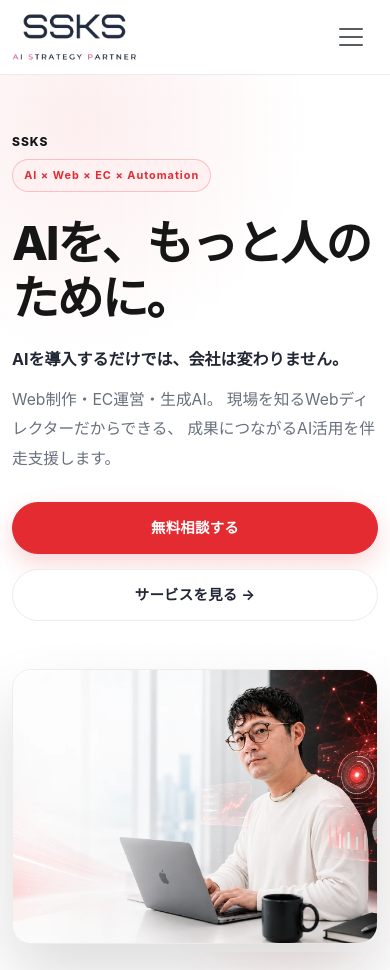
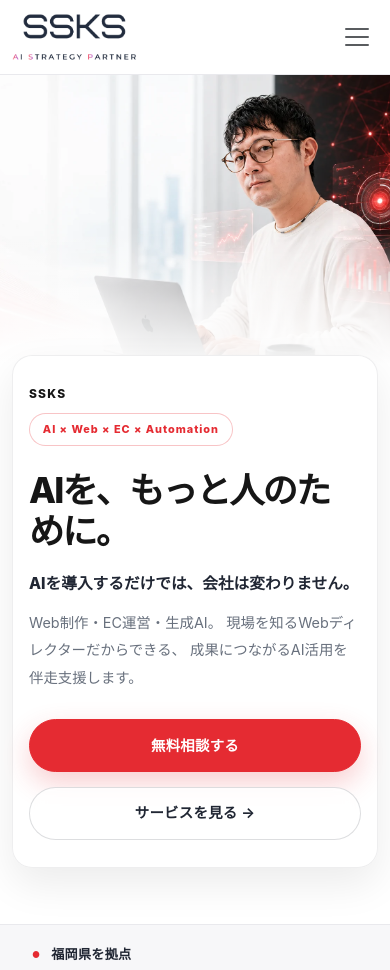
Before and after one commit to ssks-work/ssks-v2, a plain HTML site: page index.html in a window 390 px wide. Shown: the top 970 px of the page. Drawn offline with nearby package versions, Linux system fonts and the light colour scheme.

Commit message:
Rebuild hero with full background

```diff
--- a/assets/css/style.css
+++ b/assets/css/style.css
@@ -2,13 +2,18 @@
   --ssks-red: #e52b32;
   --ssks-red-dark: #c91f27;
   --ssks-red-light: #fff1f2;
+
   --ssks-black: #161616;
   --ssks-text: #202633;
   --ssks-gray: #68707d;
-  --ssks-border: #ececef;
-  --ssks-background: #f8f8f9;
+
+  --ssks-border: #e9e9ed;
+  --ssks-background: #f7f7f9;
   --ssks-white: #fff;
+
+  --header-height: 78px;
 }
+
 
 /* =========================
    Base
@@ -16,6 +21,7 @@
 
 html {
   scroll-behavior: smooth;
+  scroll-padding-top: var(--header-height);
 }
 
 body {
@@ -35,9 +41,9 @@ body {
   -webkit-font-smoothing: antialiased;
 }
 
-img {
+img,
+svg {
   max-width: 100%;
-  height: auto;
 }
 
 a {
@@ -50,14 +56,16 @@ a {
 ========================= */
 
 .site-header {
-  position: relative;
+  position: sticky;
+  top: 0;
   z-index: 1000;
   border-bottom: 1px solid var(--ssks-border);
   background: rgb(255 255 255 / 94%);
+  backdrop-filter: blur(16px);
 }
 
 .site-header .navbar {
-  min-height: 78px;
+  min-height: var(--header-height);
   padding-block: 0.5rem;
 }
 
@@ -67,12 +75,18 @@ a {
   height: auto;
 }
 
+.navbar-toggler {
+  padding: 0.4rem;
+  border: 0;
+  box-shadow: none !important;
+}
+
 .site-header .nav-link {
   position: relative;
   padding: 0.75rem 0.9rem !important;
   color: var(--ssks-text);
   font-size: 0.875rem;
-  font-weight: 600;
+  font-weight: 700;
 }
 
 .site-header .nav-link::after {
@@ -117,15 +131,15 @@ a {
     color 0.2s ease,
     background-color 0.2s ease,
     border-color 0.2s ease,
-    transform 0.2s ease,
-    box-shadow 0.2s ease;
+    box-shadow 0.2s ease,
+    transform 0.2s ease;
 }
 
 .btn-brand {
   color: var(--ssks-white);
   border-color: var(--ssks-red);
   background: var(--ssks-red);
-  box-shadow: 0 0.6rem 1.5rem rgb(229 43 50 / 20%);
+  box-shadow: 0 0.7rem 1.7rem rgb(229 43 50 / 23%);
 }
 
 .btn-brand:hover,
@@ -133,14 +147,15 @@ a {
   color: var(--ssks-white);
   border-color: var(--ssks-red-dark);
   background: var(--ssks-red-dark);
-  box-shadow: 0 0.8rem 2rem rgb(201 31 39 / 24%);
+  box-shadow: 0 1rem 2rem rgb(201 31 39 / 27%);
   transform: translateY(-2px);
 }
 
 .btn-outline-brand {
   color: var(--ssks-text);
-  border-color: var(--ssks-border);
-  background: var(--ssks-white);
+  border-color: rgb(20 25 35 / 14%);
+  background: rgb(255 255 255 / 82%);
+  backdrop-filter: blur(8px);
 }
 
 .btn-outline-brand:hover,
@@ -158,79 +173,95 @@ a {
 
 .hero {
   position: relative;
+  display: flex;
+  min-height: calc(100svh - var(--header-height));
+  align-items: center;
   overflow: hidden;
-  padding-block: clamp(5rem, 10vw, 9rem);
-  background:
-    linear-gradient(rgb(255 255 255 / 96%), rgb(255 255 255 / 96%)),
-    linear-gradient(to right, #ececef 1px, transparent 1px),
-    linear-gradient(to bottom, #ececef 1px, transparent 1px);
-  background-size:
-    auto,
-    32px 32px,
-    32px 32px;
+  padding-block: clamp(5rem, 9vw, 8rem);
+
+  background-color: var(--ssks-white);
+  background-image:
+    linear-gradient(
+      90deg,
+      rgb(255 255 255 / 99%) 0%,
+      rgb(255 255 255 / 96%) 28%,
+      rgb(255 255 255 / 78%) 45%,
+      rgb(255 255 255 / 30%) 62%,
+      rgb(255 255 255 / 5%) 78%,
+      transparent 100%
+    ),
+    url("../img/hero.webp");
+
+  background-repeat: no-repeat;
+  background-position: center center;
+  background-size: cover;
 }
 
 .hero::before {
   position: absolute;
-  top: -12rem;
-  left: -10rem;
-  width: 30rem;
-  height: 30rem;
+  inset: 0;
   content: "";
-  border-radius: 50%;
-  background: radial-gradient(
-    circle,
-    rgb(229 43 50 / 8%),
-    transparent 68%
-  );
+  background:
+    linear-gradient(
+      180deg,
+      rgb(255 255 255 / 0%) 0%,
+      rgb(255 255 255 / 0%) 75%,
+      rgb(255 255 255 / 30%) 100%
+    );
   pointer-events: none;
 }
 
-.hero-content {
+.hero .container {
   position: relative;
   z-index: 2;
-  max-width: 600px;
+}
+
+.hero-content {
+  width: min(100%, 610px);
 }
 
 .brand-name {
+  margin-bottom: 0.35rem;
   color: var(--ssks-black);
   font-size: 0.75rem;
   font-weight: 800;
-  letter-spacing: 0.08em;
+  letter-spacing: 0.1em;
 }
 
 .hero-category {
   display: inline-flex;
-  padding: 0.35rem 0.7rem;
+  margin-bottom: 2rem;
+  padding: 0.38rem 0.8rem;
   color: var(--ssks-red);
-  border: 1px solid rgb(229 43 50 / 25%);
+  border: 1px solid rgb(229 43 50 / 28%);
   border-radius: 999px;
-  background: var(--ssks-red-light);
+  background: rgb(255 255 255 / 76%);
+  backdrop-filter: blur(8px);
   font-size: 0.68rem;
-  font-weight: 700;
+  font-weight: 800;
   letter-spacing: 0.09em;
 }
 
 .hero-title {
-  max-width: 560px;
-  margin-bottom: 1.5rem;
+  max-width: 620px;
+  margin-bottom: 1.6rem;
   color: var(--ssks-black);
-  font-size: clamp(2.4rem, 5vw, 4.7rem);
+  font-size: clamp(2.7rem, 5.5vw, 5.1rem);
   font-weight: 800;
-  line-height: 1.18;
-  letter-spacing: -0.045em;
+  line-height: 1.15;
+  letter-spacing: -0.052em;
 }
 
 .hero-intro {
-  margin-bottom: 0.65rem;
+  margin-bottom: 0.7rem;
   color: var(--ssks-text);
   font-size: clamp(1rem, 1.6vw, 1.2rem);
-  font-weight: 700;
+  font-weight: 800;
 }
 
 .hero-description {
-  max-width: 560px;
-  margin-bottom: 2.25rem;
+  max-width: 570px;
+  margin-bottom: 2.3rem;
   color: var(--ssks-gray);
   font-size: 0.98rem;
   line-height: 2;
@@ -243,57 +274,19 @@ a {
 }
 
 .hero-buttons .btn {
-  min-width: 165px;
-  padding: 0.9rem 1.5rem;
+  min-width: 170px;
+  padding: 0.92rem 1.55rem;
   font-size: 0.9rem;
-}
-
-.hero-image-wrap {
-  position: relative;
-  width: 100%;
-  max-width: 720px;
-  margin-left: auto;
-}
-
-.hero-image-wrap::before {
-  position: absolute;
-  right: -1.5rem;
-  bottom: -1.5rem;
-  width: 65%;
-  height: 65%;
-  content: "";
-  border-radius: 50%;
-  background: radial-gradient(
-    circle,
-    rgb(229 43 50 / 22%),
-    transparent 70%
-  );
-  filter: blur(28px);
-  pointer-events: none;
-}
-
-.hero-image {
-  position: relative;
-  z-index: 1;
-  display: block;
-  width: 100%;
-  height: auto;
-  aspect-ratio: 16 / 9;
-  object-fit: cover;
-  object-position: center;
-  border: 1px solid rgb(20 25 35 / 8%);
-  border-radius: 1.6rem;
-  box-shadow:
-    0 2rem 4rem rgb(17 17 17 / 14%),
-    0 0 0 0.5rem rgb(255 255 255 / 75%);
 }
 
 
 /* =========================
-   Area Features
+   Area
 ========================= */
 
 .area-features {
+  position: relative;
+  z-index: 5;
   border-top: 1px solid var(--ssks-border);
   border-bottom: 1px solid var(--ssks-border);
   background: var(--ssks-background);
@@ -321,7 +314,7 @@ a {
 .area-feature-text {
   color: var(--ssks-text);
   font-size: 0.82rem;
-  font-weight: 700;
+  font-weight: 800;
   letter-spacing: 0.02em;
 }
 
@@ -331,7 +324,7 @@ a {
 ========================= */
 
 .section-heading {
-  max-width: 760px;
+  max-width: 780px;
   margin-inline: auto;
   margin-bottom: 4rem;
 }
@@ -374,7 +367,7 @@ a {
 
 .challenges-section::before {
   position: absolute;
-  top: 6rem;
+  top: 7rem;
   right: -10rem;
   width: 28rem;
   height: 28rem;
@@ -452,6 +445,16 @@ a {
   background: var(--ssks-red-light);
 }
 
+.challenge-icon svg {
+  width: 28px;
+  height: 28px;
+  fill: none;
+  stroke: currentColor;
+  stroke-width: 1.8;
+  stroke-linecap: round;
+  stroke-linejoin: round;
+}
+
 .challenge-title {
   margin-bottom: 1rem;
   color: var(--ssks-black);
@@ -466,6 +469,11 @@ a {
   font-size: 0.88rem;
   line-height: 1.9;
 }
+
+
+/* =========================
+   Challenge Solution
+========================= */
 
 .challenge-solution {
   position: relative;
@@ -527,18 +535,28 @@ a {
 }
 
 .challenge-solution .btn-brand {
-  min-width: 210px;
+  min-width: 220px;
   padding: 0.9rem 1.6rem;
 }
 
 
 /* =========================
-   Responsive
+   Next Section
+========================= */
+
+.next-section {
+  padding-block: clamp(5rem, 9vw, 8rem);
+  background: var(--ssks-background);
+}
+
+
+/* =========================
+   Tablet
 ========================= */
 
 @media (max-width: 991.98px) {
-  .site-header .navbar {
-    min-height: 70px;
+  :root {
+    --header-height: 70px;
   }
 
   .header-logo {
@@ -567,39 +585,92 @@ a {
   }
 
   .hero {
-    padding-block: 4.5rem;
+    min-height: auto;
+    padding-block: 5.5rem 5rem;
+
+    background-image:
+      linear-gradient(
+        90deg,
+        rgb(255 255 255 / 99%) 0%,
+        rgb(255 255 255 / 95%) 42%,
+        rgb(255 255 255 / 60%) 63%,
+        rgb(255 255 255 / 15%) 82%,
+        transparent 100%
+      ),
+      url("../img/hero.webp");
+
+    background-position: 62% center;
   }
 
-  .hero-image-wrap {
-    max-width: 680px;
-    margin-inline: auto;
+  .hero-content {
+    width: min(100%, 560px);
   }
 }
 
+
+/* =========================
+   Smartphone
+========================= */
+
 @media (max-width: 767.98px) {
   .hero {
-    padding-block: 3.5rem 3rem;
-    background-size:
-      auto,
-      24px 24px,
-      24px 24px;
+    display: block;
+    min-height: auto;
+    padding-top: 19rem;
+    padding-bottom: 3.5rem;
+
+    background-color: var(--ssks-white);
+
+    background-image:
+      linear-gradient(
+        180deg,
+        rgb(255 255 255 / 0%) 0%,
+        rgb(255 255 255 / 0%) 48%,
+        rgb(255 255 255 / 65%) 70%,
+        var(--ssks-white) 88%,
+        var(--ssks-white) 100%
+      ),
+      url("../img/hero.webp");
+
+    background-position: 70% top;
+    background-size: auto 22rem;
+  }
+
+  .hero::before {
+    display: none;
+  }
+
+  .hero-content {
+    width: 100%;
+    padding: 1.7rem 1.25rem;
+    border: 1px solid rgb(20 25 35 / 7%);
+    border-radius: 1.25rem;
+    background: rgb(255 255 255 / 94%);
+    box-shadow: 0 1rem 2.5rem rgb(17 17 17 / 8%);
+    backdrop-filter: blur(10px);
   }
 
   .brand-name {
-    margin-bottom: 0.4rem !important;
+    margin-bottom: 0.3rem;
   }
 
   .hero-category {
-    margin-bottom: 1.5rem !important;
+    margin-bottom: 1.5rem;
   }
 
   .hero-title {
     margin-bottom: 1.2rem;
-    font-size: clamp(2.35rem, 12vw, 3.4rem);
+    font-size: clamp(2.25rem, 11vw, 3.35rem);
+  }
+
+  .hero-intro {
+    font-size: 0.98rem;
+    line-height: 1.75;
   }
 
   .hero-description {
     margin-bottom: 1.75rem;
+    font-size: 0.9rem;
     line-height: 1.9;
   }
 
@@ -610,10 +681,6 @@ a {
 
   .hero-buttons .btn {
     width: 100%;
-  }
-
-  .hero-image {
-    border-radius: 1.2rem;
   }
 
   .area-feature {
@@ -628,11 +695,7 @@ a {
     border-bottom: 0;
   }
 
-  .temporary-section {
-    padding-block: 5rem;
-  }
-
-    .section-heading {
+  .section-heading {
     margin-bottom: 2.75rem;
     text-align: left !important;
   }
@@ -668,17 +731,33 @@ a {
   .challenge-solution .btn-brand {
     width: 100%;
   }
+}
 
-  .hero-image-wrap {
-    max-width: 100%;
+
+/* =========================
+   Small Smartphone
+========================= */
+
+@media (max-width: 390px) {
+  .hero {
+    padding-top: 17.5rem;
+    background-position: 69% top;
+    background-size: auto 20.5rem;
   }
 
-  .hero-image {
-    aspect-ratio: 4 / 3;
-    object-position: 68% center;
-    border-radius: 1.2rem;
+  .hero-content {
+    padding-inline: 1rem;
+  }
+
+  .hero-title {
+    font-size: 2.2rem;
   }
 }
+
+
+/* =========================
+   Reduced Motion
+========================= */
 
 @media (prefers-reduced-motion: reduce) {
   html {
--- a/index.html
+++ b/index.html
@@ -102,9 +102,6 @@
     <!-- First View -->
 <section class="hero">
   <div class="container">
-        <div class="row align-items-center g-5">
-
-          <div class="col-lg-6">
     <div class="hero-content">
 
       <p class="brand-name mb-2">
@@ -125,7 +122,7 @@
 
       <p class="hero-description">
         Web制作・EC運営・生成AI。<br class="d-none d-sm-inline">
-                現場を知るWebディレクターだからできる、
+        現場を知るWebディレクターだからできる、<br class="d-none d-sm-inline">
         成果につながるAI活用を伴走支援します。
       </p>
 
@@ -138,22 +135,6 @@
           サービスを見る
           <span aria-hidden="true">→</span>
         </a>
-              </div>
-
-            </div>
-          </div>
-
-          <div class="col-lg-6">
-            <div class="hero-image-wrap">
-              <img
-                class="hero-image"
-                src="./assets/img/ssks-hero.webp"
-                alt="AIとWeb、EC、業務自動化を支援するSSKSのイメージ"
-                width="1536"
-                height="864"
-                fetchpriority="high"
-              >
-            </div>
       </div>
 
     </div>
```
Also changed, not shown: assets/img/hero.webp (renamed from assets/img/ssks-hero.webp). Lines whose indentation alone changed are shown as unchanged.
